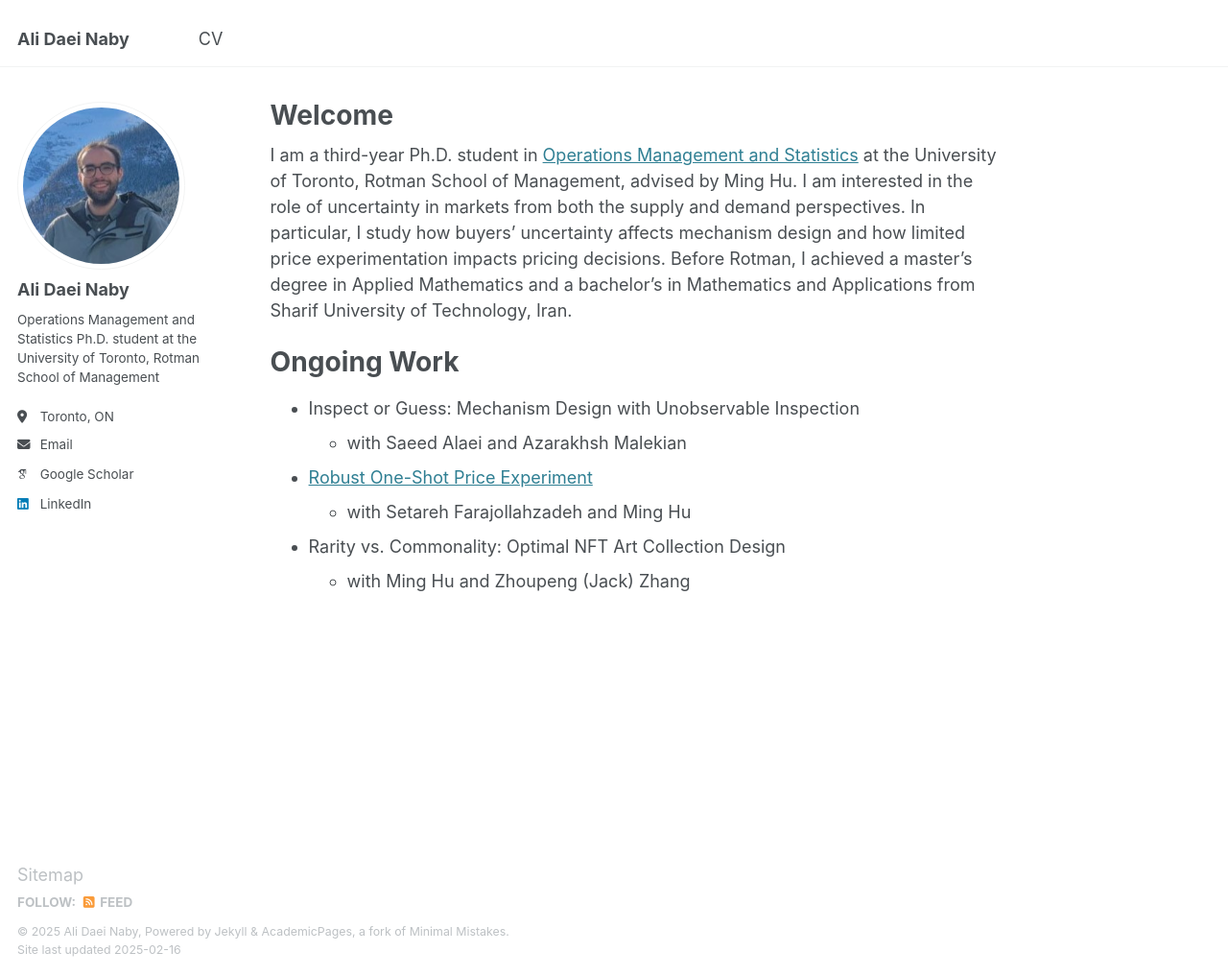
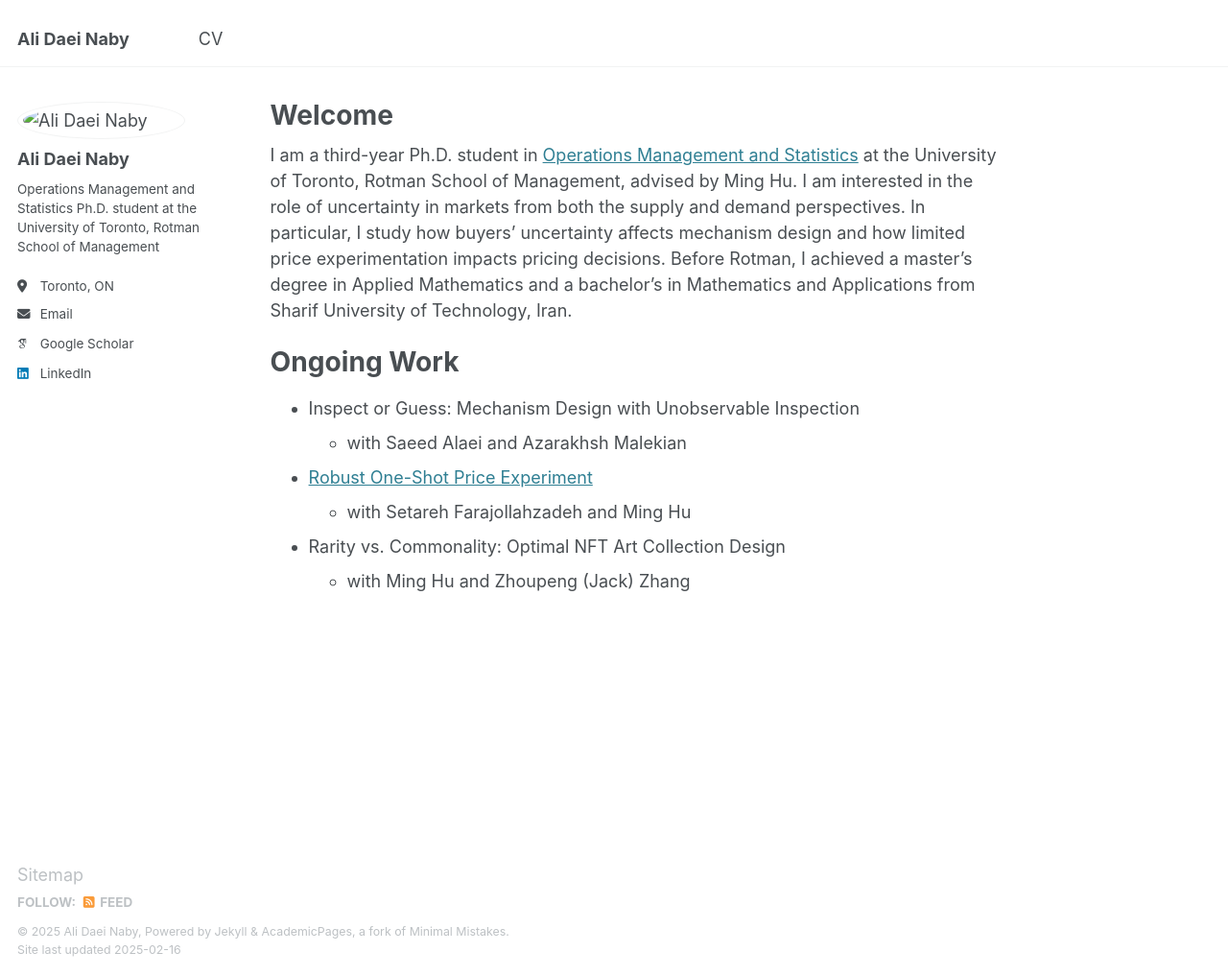
Before and after one commit to alidaeinaby/alidaeinaby.github.io, a Jekyll site: the page built from _pages/about.md, in a window 1280 px wide and 1017 px high. Shown: the whole window at 96% size. Built offline with Jekyll 4.4.1, drawn with Linux system fonts in a browser that asks for light colours; some web fonts are replaced.

Commit message:
Update _config.yml

```diff
--- a/_config.yml
+++ b/_config.yml
@@ -22,7 +22,7 @@ url                      : https://alidaeinaby.github.io/ # the base hostname &
 #               Additional customization can be done by editing /_includes/author-profile.html
 author:
   # Biographic information
-  avatar           : "banf.png"
+  avatar           : "/images/banf.png"
   name             : "Ali Daei Naby"
   pronouns         : # example: "she/her"
   bio              : "Operations Management and Statistics Ph.D. student at the University of Toronto, Rotman School of Management"
```
